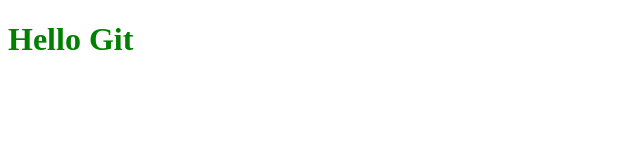
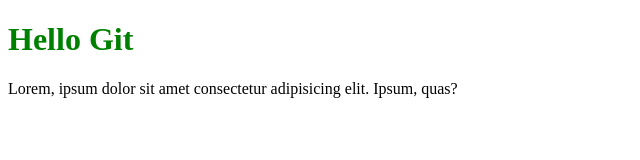
Before and after one commit to masaki-makun/test-02, a plain HTML site: page index.html in a window 1280 px wide. Shown: the whole page, without its empty margins (0-640 px from the left). Drawn offline with Linux system fonts and the light colour scheme.

Commit message:
change index.html

```diff
--- a/index.html
+++ b/index.html
@@ -10,6 +10,9 @@
 </head>
 <body>
     <h1 class="title">Hello Git</h1>
+    <div class="wrapper">
+        <p class="txt">Lorem, ipsum dolor sit amet consectetur adipisicing elit. Ipsum, quas?</p>
+    </div>
 
 </body>
 </html>
```
